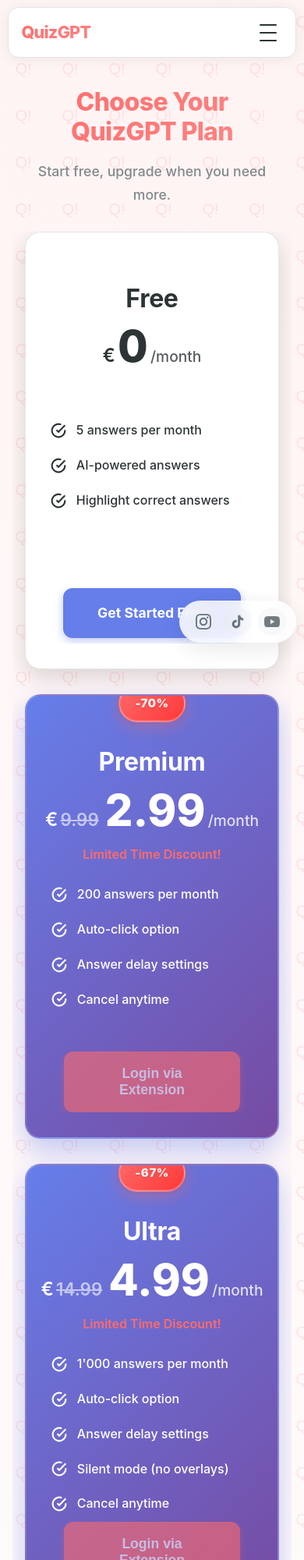
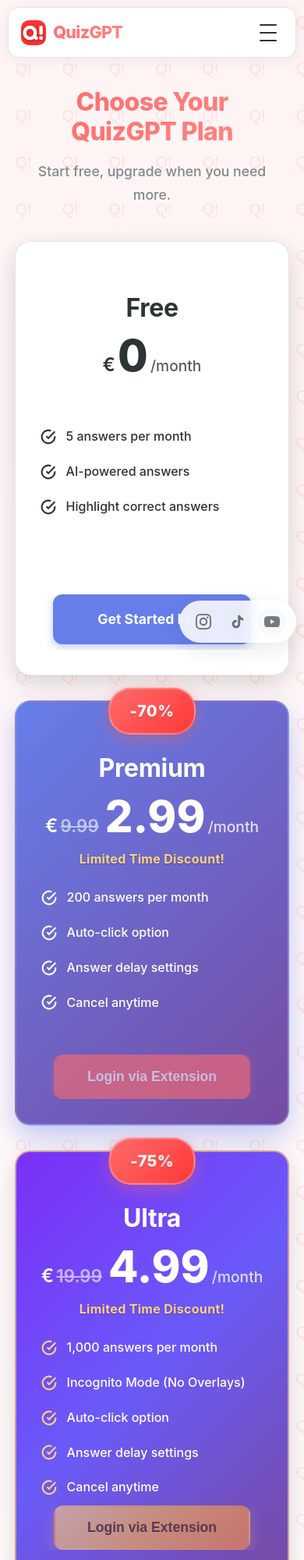
Before and after one commit to im23b-busere/QuizGPT, a browser extension: page docs/pricing.html in a window 390 px wide. Shown: the top 2000 px of the page at 78% size. Drawn offline with Linux system fonts and the light colour scheme.

Commit message:
update docs

```diff
--- a/docs/pricing.html
+++ b/docs/pricing.html
@@ -35,7 +35,10 @@
 <body class="pricing">
   <nav class="navbar" role="navigation" aria-label="Main navigation">
     <div class="navbar-content">
-      <a href="index.html" style="margin-left: 0;" aria-label="QuizGPT Home">QuizGPT</a>
+      <a href="index.html" class="navbar-brand" aria-label="QuizGPT Home">
+        <img src="images/logo.png" alt="" class="navbar-logo" width="32" height="32">
+        <span class="navbar-brand-text">QuizGPT</span>
+      </a>
       <div class="burger-menu" id="burgerMenu">
         <span></span>
         <span></span>
@@ -145,7 +148,7 @@
               <span class="amount">2.99</span>
               <span class="period">/month</span>
             </div>
-            <div class="discount-label" style="color: #ff6b6b; font-size: 1em; font-weight: 600; margin-top: 2px;">Limited Time Discount!</div>
+            <div class="discount-label">Limited Time Discount!</div>
           </div>
 
           <div class="card-features">
@@ -196,16 +199,16 @@
         </div>
 
         <div class="pricing-card featured">
-          <div class="discount-badge">-67%</div>
+          <div class="discount-badge">-75%</div>
           <div class="card-header">
             <h2>Ultra</h2>
             <div class="price">
               <span class="currency">€</span>
-              <span class="old-price">14.99</span>
+              <span class="old-price">19.99</span>
               <span class="amount">4.99</span>
               <span class="period">/month</span>
             </div>
-            <div class="discount-label" style="color: #ff6b6b; font-size: 1em; font-weight: 600; margin-top: 2px;">Limited Time Discount!</div>
+            <div class="discount-label">Limited Time Discount!            </div>
           </div>
 
           <div class="card-features">
@@ -215,7 +218,14 @@
                   <path d="M22 11.08V12a10 10 0 1 1-5.93-9.14"></path>
                   <polyline points="22 4 12 14.01 9 11.01"></polyline>
                 </svg>
-                1'000 answers per month
+                <span>1,000 answers per month</span>
+              </li>
+              <li>
+                <svg viewBox="0 0 24 24" fill="none" stroke="currentColor" stroke-width="2">
+                  <path d="M22 11.08V12a10 10 0 1 1-5.93-9.14"></path>
+                  <polyline points="22 4 12 14.01 9 11.01"></polyline>
+                </svg>
+                Incognito Mode (No Overlays)
               </li>
               <li>
                 <svg viewBox="0 0 24 24" fill="none" stroke="currentColor" stroke-width="2">
@@ -236,13 +246,6 @@
                   <path d="M22 11.08V12a10 10 0 1 1-5.93-9.14"></path>
                   <polyline points="22 4 12 14.01 9 11.01"></polyline>
                 </svg>
-                Silent mode (no overlays)
-              </li>
-              <li>
-                <svg viewBox="0 0 24 24" fill="none" stroke="currentColor" stroke-width="2">
-                  <path d="M22 11.08V12a10 10 0 1 1-5.93-9.14"></path>
-                  <polyline points="22 4 12 14.01 9 11.01"></polyline>
-                </svg>
                 Cancel anytime
               </li>
             </ul>
@@ -256,8 +259,8 @@
         </div>
       </div>
 
-      <div class="stripe-powered" style="margin: 30px auto; text-align: center; font-size: 1.2em; color: #b7b7b7; max-width: 400px;">
-        <img src="https://upload.wikimedia.org/wikipedia/commons/b/ba/Stripe_Logo%2C_revised_2016.svg" alt="Stripe" style="height: 32px; margin-right: 10px; vertical-align: middle;" />
+      <div class="stripe-powered">
+        <img src="https://upload.wikimedia.org/wikipedia/commons/b/ba/Stripe_Logo%2C_revised_2016.svg" alt="Stripe" />
         <span>Secure payment powered by Stripe</span>
       </div>
 
@@ -290,7 +293,7 @@
 
           <div class="feature-item">
             <div class="feature-icon">🔇</div>
-            <h3>Silent Mode</h3>
+            <h3>Incognito Mode</h3>
             <p>Disable all visual overlays for a clean, undetectable experience. <strong>Ultra exclusive</strong> stealth mode.</p>
           </div>
 
--- a/docs/style.css
+++ b/docs/style.css
@@ -47,6 +47,7 @@
     border: 1px solid var(--border-color);
     border-radius: 14px;
     box-shadow: 0 2px 14px rgba(45, 52, 54, 0.07);
+    --navbar-logo-radius: 10px;
 }
 .upgrade-centered .navbar-content {
     justify-content: flex-start;
@@ -63,6 +64,7 @@
     border: 1px solid var(--border-color);
     border-radius: 16px;
     box-shadow: 0 2px 14px rgba(45, 52, 54, 0.06);
+    --navbar-logo-radius: 12px;
 }
 
 .navbar-content {
@@ -104,11 +106,20 @@
     width: 80%;
 }
 
-.navbar a[aria-label="QuizGPT Home"] {
+.navbar a[aria-label="QuizGPT Home"],
+.navbar a.navbar-brand {
+    display: inline-flex;
+    align-items: center;
+    gap: 0.55rem;
+    margin-left: 0;
+    padding: 0.2rem 0;
     font-weight: 800;
     font-size: 1.2rem;
     letter-spacing: -0.035em;
-    padding: 0.2rem 0;
+    text-decoration: none;
+}
+
+.navbar-brand-text {
     background: var(--header-gradient);
     -webkit-background-clip: text;
     background-clip: text;
@@ -116,17 +127,37 @@
     color: transparent;
 }
 
-.navbar a[aria-label="QuizGPT Home"]:hover {
+.navbar-logo {
+    width: 32px;
+    height: 32px;
+    border-radius: var(--navbar-logo-radius);
+    object-fit: cover;
+    flex-shrink: 0;
+    display: block;
+}
+
+.navbar a[aria-label="QuizGPT Home"]:not(.navbar-brand) {
+    background: var(--header-gradient);
+    -webkit-background-clip: text;
+    background-clip: text;
+    -webkit-text-fill-color: transparent;
+    color: transparent;
+}
+
+.navbar a[aria-label="QuizGPT Home"]:hover,
+.navbar a.navbar-brand:hover .navbar-brand-text {
     filter: brightness(1.06) saturate(1.05);
     color: transparent;
     -webkit-text-fill-color: transparent;
 }
 
-.navbar a[aria-label="QuizGPT Home"]::after {
+.navbar a[aria-label="QuizGPT Home"]::after,
+.navbar a.navbar-brand::after {
     display: none;
 }
 
-.navbar a[aria-label="QuizGPT Home"]:focus-visible {
+.navbar a[aria-label="QuizGPT Home"]:focus-visible,
+.navbar a.navbar-brand:focus-visible {
     outline: 2px solid var(--primary-color);
     outline-offset: 4px;
     border-radius: 6px;
@@ -591,6 +622,7 @@
         border: 1px solid var(--border-color);
         border-radius: 14px;
         box-shadow: 0 2px 16px rgba(45, 52, 54, 0.08);
+        --navbar-logo-radius: 10px;
     }
 
     .navbar-content {
@@ -659,11 +691,15 @@
         border-bottom: none;
     }
 
-    .navbar a[aria-label="QuizGPT Home"] {
+    .navbar a[aria-label="QuizGPT Home"],
+    .navbar a.navbar-brand {
         font-size: 1.35rem;
         font-weight: 800;
         margin-left: 0;
         padding: 0.35rem 0.5rem 0.35rem 0;
+    }
+
+    .navbar a[aria-label="QuizGPT Home"]:not(.navbar-brand) {
         background: var(--header-gradient);
         -webkit-background-clip: text;
         background-clip: text;
@@ -671,13 +707,15 @@
         color: transparent;
     }
 
-    .navbar a[aria-label="QuizGPT Home"]:hover {
+    .navbar a[aria-label="QuizGPT Home"]:hover,
+    .navbar a.navbar-brand:hover .navbar-brand-text {
         filter: brightness(1.08);
         color: transparent;
         -webkit-text-fill-color: transparent;
     }
 
-    .navbar a[aria-label="QuizGPT Home"]::after {
+    .navbar a[aria-label="QuizGPT Home"]::after,
+    .navbar a.navbar-brand::after {
         display: none;
     }
 
@@ -850,21 +888,22 @@
 
     .pricing-cards {
         grid-template-columns: 1fr;
+        justify-content: center;
         gap: 2rem;
-        padding: 0 1rem;
-        width: 100%;
-        max-width: 100%;
-        box-sizing: border-box;
-        margin: 2rem 0;
-        overflow: hidden;
+        padding: 0.75rem 1rem 1.5rem;
+        width: 100%;
+        max-width: 360px;
+        box-sizing: border-box;
+        margin: 2rem auto 3rem;
+        overflow: visible;
     }
 
     .pricing-card {
         width: 100%;
-        max-width: 100%;
-        margin: 0;
-        box-sizing: border-box;
-        overflow: hidden;
+        max-width: 360px;
+        justify-self: center;
+        box-sizing: border-box;
+        overflow: visible;
     }
 
     .card-action {
@@ -1605,8 +1644,12 @@
 
     .pricing-cards {
         grid-template-columns: 1fr;
+        justify-content: center;
+        max-width: 360px;
         gap: 1.5rem;
         padding: 0 1rem;
+        margin-left: auto;
+        margin-right: auto;
     }
 
     .pricing-card.premium {
@@ -1623,9 +1666,18 @@
     }
 
     .discount-badge {
-        font-size: 0.85rem;
-        padding: 0.5rem 1rem;
-        border-radius: 20px;
+        top: -12px;
+        font-size: 1rem;
+        padding: 0.55rem 1.25rem;
+        border-radius: 22px;
+        animation: none;
+        transform: translateX(-50%);
+        z-index: 2;
+        white-space: nowrap;
+    }
+
+    .discount-badge::after {
+        animation: none;
     }
 
     .features-grid {
@@ -1934,6 +1986,10 @@
     min-height: 100vh;
 }
 
+.pricing .content-wrapper {
+    max-width: 1200px;
+}
+
 .pricing .navbar {
     background: var(--card-background);
 }
@@ -1965,14 +2021,15 @@
 
 .pricing-cards {
     display: grid;
-    grid-template-columns: repeat(3, 1fr);
+    grid-template-columns: repeat(3, 340px);
+    justify-content: center;
+    align-items: stretch;
     gap: 2rem;
     max-width: 1200px;
     margin: 0 auto 3rem;
-    padding: 0 2rem;
-    justify-items: center;
-    justify-content: center;
-    place-items: center;
+    padding: 0 2rem 1.5rem;
+    width: 100%;
+    box-sizing: border-box;
 }
 
 .pricing-card {
@@ -1986,7 +2043,10 @@
     display: flex;
     flex-direction: column;
     min-height: 520px;
-    width: 320px;
+    width: 340px;
+    max-width: 100%;
+    justify-self: center;
+    box-sizing: border-box;
 }
 
 .pricing-card:hover {
@@ -2000,20 +2060,39 @@
     border: 2px solid rgba(255, 255, 255, 0.2);
 }
 
-.pricing-card.premium:hover {
-    box-shadow: 0 25px 50px rgba(102, 126, 234, 0.5);
-}
-
 .pricing-card.featured {
-    background: linear-gradient(135deg, #667eea 0%, #764ba2 100%);
+    background: linear-gradient(135deg, #7b2ff7 0%, #6a5af9 50%, #764ba2 100%);
     color: white;
-    box-shadow: 0 15px 35px rgba(102, 126, 234, 0.4);
-    border: 2px solid rgba(255, 255, 255, 0.2);
-}
-
-.pricing-card.featured:hover {
-    box-shadow: 0 25px 50px rgba(102, 126, 234, 0.5);
-}
+    border: 2px solid rgba(255, 215, 128, 0.6);
+    animation: ultraGlow 3.5s ease-in-out infinite;
+}
+
+@keyframes ultraGlow {
+    0%, 100% {
+        box-shadow: 0 18px 45px rgba(123, 47, 247, 0.45), 0 0 0 rgba(255, 215, 128, 0);
+    }
+    50% {
+        box-shadow: 0 22px 55px rgba(123, 47, 247, 0.6), 0 0 26px rgba(255, 215, 128, 0.4);
+    }
+}
+
+/* Gold accents that make the Ultra plan pop */
+.pricing-card.featured .card-features svg {
+    stroke: #ffd27d;
+}
+
+.pricing-card.featured .btn-primary {
+    background: linear-gradient(135deg, #ffd27d 0%, #ffb347 50%, #ff8c42 100%);
+    color: #4a2500;
+    box-shadow: 0 6px 18px rgba(255, 165, 71, 0.5);
+}
+
+.pricing-card.featured .btn-primary:hover {
+    background: linear-gradient(135deg, #ffdb8f 0%, #ffa733 50%, #ff7a28 100%);
+    color: #4a2500;
+    box-shadow: 0 8px 22px rgba(255, 165, 71, 0.65);
+}
+
 
 .pricing-card.ultra {
     background: linear-gradient(135deg, #667eea 0%, #764ba2 100%);
@@ -2022,43 +2101,33 @@
     border: 2px solid rgba(255, 255, 255, 0.2);
 }
 
-.pricing-card.ultra:hover {
-    box-shadow: 0 25px 50px rgba(102, 126, 234, 0.5);
-}
-
-/* Small desktop screens - reduce gap further */
+/* Small desktop screens */
 @media (max-width: 1200px) and (min-width: 1025px) {
     .pricing-cards {
+        grid-template-columns: repeat(3, 300px);
         gap: 1.5rem;
-        padding: 0 1rem;
-        justify-content: center;
-        place-items: center;
+        padding: 0 1rem 1.5rem;
     }
 
     .pricing-card {
-        width: 280px;
-    }
-}
-
-/* Medium screens - 2 cards per row with centered ultra */
+        width: 300px;
+    }
+}
+
+/* Tablet: 2 on top, Ultra centered below */
 @media (max-width: 1024px) and (min-width: 769px) {
     .pricing-cards {
-        grid-template-columns: repeat(2, 1fr);
+        grid-template-columns: repeat(2, 320px);
         max-width: 800px;
-        gap: 2rem;
-        justify-items: center;
         justify-content: center;
-        place-items: center;
     }
 
     .pricing-card {
-        width: 300px;
+        width: 320px;
     }
 
     .pricing-card.featured {
         grid-column: 1 / -1;
-        width: 300px;
-        margin: 0 auto;
         justify-self: center;
     }
 }
@@ -2068,7 +2137,29 @@
     .pricing-card.featured,
     .pricing-card.ultra {
         transform: none !important;
-    }
+        grid-column: auto;
+    }
+
+    .pricing-card.featured {
+        animation: none;
+    }
+}
+
+.stripe-powered {
+    position: relative;
+    z-index: 1;
+    clear: both;
+    margin: 0 auto 2.5rem;
+    text-align: center;
+    font-size: 1.2em;
+    color: #b7b7b7;
+    max-width: 400px;
+}
+
+.stripe-powered img {
+    height: 32px;
+    margin-right: 10px;
+    vertical-align: middle;
 }
 
 .popular-badge {
@@ -2087,14 +2178,14 @@
 
 .discount-badge {
     position: absolute;
-    top: -12px;
+    top: -16px;
     left: 50%;
     transform: translateX(-50%);
     background: linear-gradient(135deg, #ff6b6b 0%, #ff5252 50%, #ff3838 100%);
     color: white;
-    padding: 0.6rem 1.2rem;
-    border-radius: 25px;
-    font-size: 0.95rem;
+    padding: 0.75rem 1.6rem;
+    border-radius: 28px;
+    font-size: 1.25rem;
     font-weight: 800;
     letter-spacing: 0.5px;
     box-shadow: 0 6px 20px rgba(255, 107, 107, 0.4), 0 2px 8px rgba(0, 0, 0, 0.1);
@@ -2102,6 +2193,56 @@
     backdrop-filter: blur(10px);
     animation: float 3s ease-in-out infinite;
     text-shadow: 0 1px 2px rgba(0, 0, 0, 0.2);
+    overflow: hidden;
+}
+
+.discount-badge::after {
+    content: "";
+    position: absolute;
+    top: -25%;
+    left: -70%;
+    width: 42%;
+    height: 150%;
+    background: linear-gradient(
+        90deg,
+        transparent 0%,
+        rgba(255, 255, 255, 0.15) 35%,
+        rgba(255, 255, 255, 0.7) 50%,
+        rgba(255, 255, 255, 0.15) 65%,
+        transparent 100%
+    );
+    transform: skewX(-20deg);
+    opacity: 0;
+    animation: discountSlash 6s linear infinite;
+    pointer-events: none;
+    will-change: left, opacity;
+}
+
+@keyframes discountSlash {
+    0%, 14%, 100% {
+        left: -70%;
+        opacity: 0;
+    }
+    2% {
+        opacity: 1;
+    }
+    10% {
+        left: 130%;
+        opacity: 1;
+    }
+    11% {
+        opacity: 0;
+    }
+}
+
+.pricing-card.featured .discount-badge::after {
+    animation-delay: 0.35s;
+}
+
+@media (prefers-reduced-motion: reduce) {
+    .discount-badge::after {
+        animation: none;
+    }
 }
 
 @keyframes float {
@@ -2161,12 +2302,42 @@
     font-weight: 500;
 }
 
+.discount-label {
+    font-size: 1em;
+    font-weight: 700;
+    margin-top: 0.25rem;
+    letter-spacing: 0.02em;
+    line-height: 1.35;
+}
+
+.pricing-card.premium .discount-label,
+.pricing-card.featured .discount-label {
+    color: #ffd27d;
+    text-shadow: 0 1px 2px rgba(0, 0, 0, 0.25);
+}
+
 .price-description {
     color: black;
     font-size: 1.1rem;
     opacity: 0.9;
     margin: 0;
     font-weight: 500;
+}
+
+.value-tag {
+    display: inline-block;
+    margin-left: 0.35rem;
+    padding: 0.12rem 0.5rem;
+    border-radius: 999px;
+    font-size: 0.68rem;
+    font-weight: 800;
+    letter-spacing: 0.04em;
+    text-transform: uppercase;
+    background: rgba(255, 210, 125, 0.2);
+    color: #ffd27d;
+    border: 1px solid rgba(255, 210, 125, 0.45);
+    vertical-align: middle;
+    white-space: nowrap;
 }
 
 .card-features {
@@ -2376,6 +2547,7 @@
         border: 1px solid var(--border-color);
         border-radius: 14px;
         box-shadow: 0 2px 16px rgba(45, 52, 54, 0.08);
+        --navbar-logo-radius: 10px;
     }
 
     .navbar-content {
@@ -2444,11 +2616,15 @@
         border-bottom: none;
     }
 
-    .navbar a[aria-label="QuizGPT Home"] {
+    .navbar a[aria-label="QuizGPT Home"],
+    .navbar a.navbar-brand {
         font-size: 1.35rem;
         font-weight: 800;
         margin-left: 0;
         padding: 0.35rem 0.5rem 0.35rem 0;
+    }
+
+    .navbar a[aria-label="QuizGPT Home"]:not(.navbar-brand) {
         background: var(--header-gradient);
         -webkit-background-clip: text;
         background-clip: text;
@@ -2456,13 +2632,15 @@
         color: transparent;
     }
 
-    .navbar a[aria-label="QuizGPT Home"]:hover {
+    .navbar a[aria-label="QuizGPT Home"]:hover,
+    .navbar a.navbar-brand:hover .navbar-brand-text {
         filter: brightness(1.08);
         color: transparent;
         -webkit-text-fill-color: transparent;
     }
 
-    .navbar a[aria-label="QuizGPT Home"]::after {
+    .navbar a[aria-label="QuizGPT Home"]::after,
+    .navbar a.navbar-brand::after {
         display: none;
     }
 
@@ -2635,21 +2813,22 @@
 
     .pricing-cards {
         grid-template-columns: 1fr;
+        justify-content: center;
         gap: 2rem;
-        padding: 0 1rem;
-        width: 100%;
-        max-width: 100%;
-        box-sizing: border-box;
-        margin: 2rem 0;
-        overflow: hidden;
+        padding: 0.75rem 1rem 1.5rem;
+        width: 100%;
+        max-width: 360px;
+        box-sizing: border-box;
+        margin: 2rem auto 3rem;
+        overflow: visible;
     }
 
     .pricing-card {
         width: 100%;
-        max-width: 100%;
-        margin: 0;
-        box-sizing: border-box;
-        overflow: hidden;
+        max-width: 360px;
+        justify-self: center;
+        box-sizing: border-box;
+        overflow: visible;
     }
 
     .card-action {
```
Also changed, not shown: docs/contact.html (+5 -1 lines), docs/guide.html (+4 -1 lines), docs/index.html (+4 -1 lines), docs/privacy.html (+4 -1 lines), docs/success.html (+4 -1 lines), docs/images/logo.png (added).
